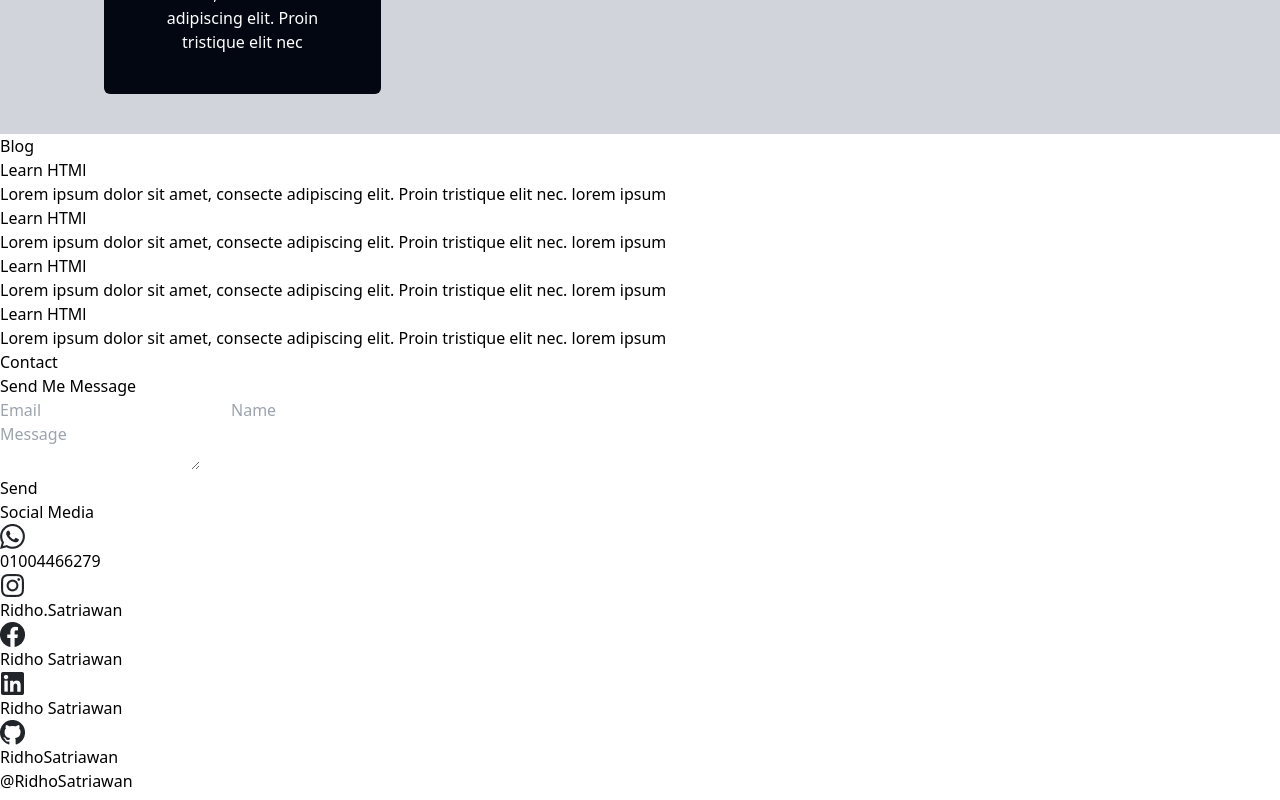
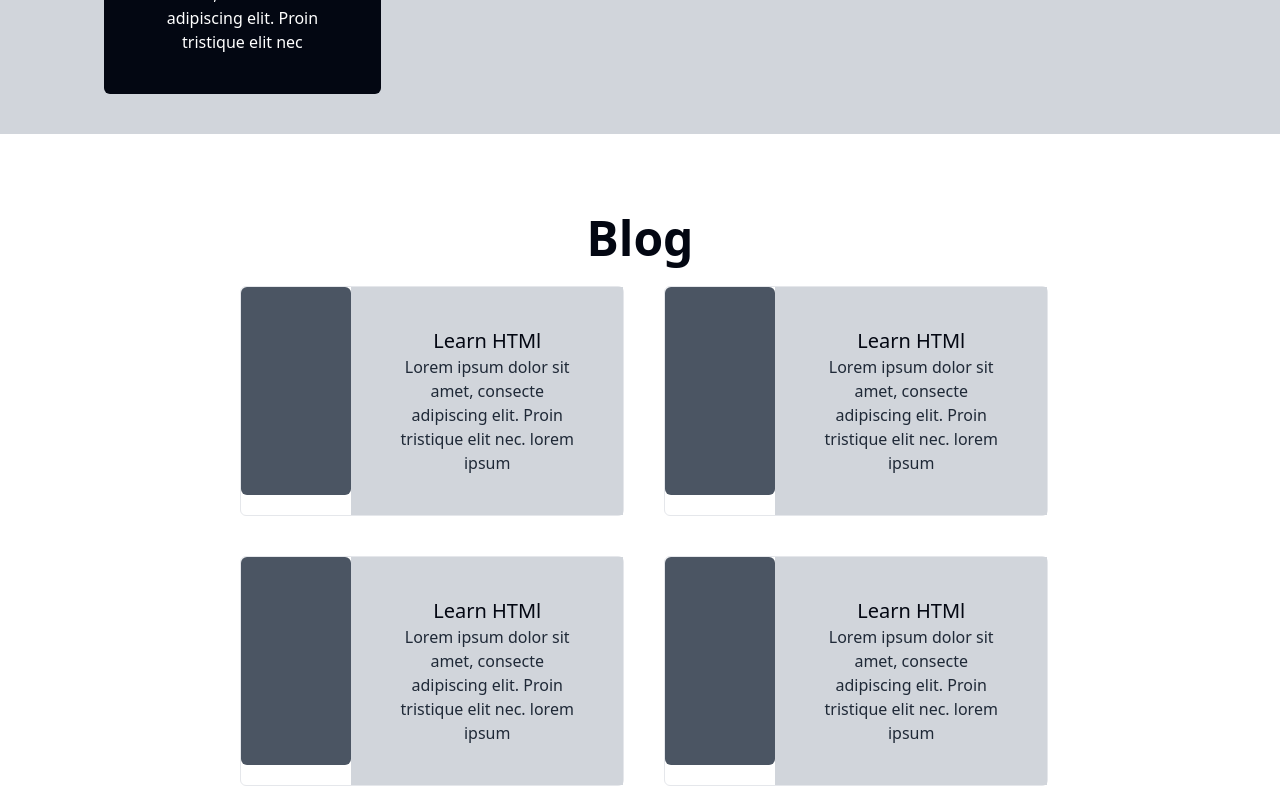
Before and after one commit to dinaHellal/R-Portfolio, a React (Create React App) app: page / in a window 1280 px wide. Shown: the part 1680-2480 px from the top of the page. Built offline with nearby package versions, Linux system fonts and the light colour scheme.

Commit message:
Update: Blog Section Style

```diff
--- a/src/components/blog.jsx
+++ b/src/components/blog.jsx
@@ -2,40 +2,41 @@
 function Blog() {
   return (
 
-<section class="blog">
+<section class="blog p-20 ">
 <div class="container">
-  <h2>Blog</h2>
-  <div class="blogs-list">
-    <div class="blog-item">
-      <div class="blog-image">
+  <h2 className="text-5xl font-bold text-gray-950 mb-6 text-center">Blog</h2>
+  <div class="blogs-list flex flex-wrap gap-10 ml-40  ">
+    <div class="blog-item  flex bg-white border rounded-md w-96  ">
+      <div class="blog-image  w-96 h-52 rounded-md bg-gray-600">
       </div>
-      <div class="blog-info">
-        <h3>Learn HTMl</h3>
-        <p>Lorem ipsum dolor sit amet, consecte adipiscing elit. Proin tristique elit nec. lorem ipsum</p>
+      <div class="blog-info text-center bg-gray-300 p-10">
+        <h3 className="text-xl text-gray-950">Learn HTMl</h3>
+        <p className="text-gray-800">Lorem ipsum dolor sit amet, consecte adipiscing elit. Proin tristique elit nec. lorem ipsum</p>
       </div>
     </div>
-    <div class="blog-item">
-      <div class="blog-image">
+
+    <div class="blog-item  flex bg-white border rounded-md w-96  ">
+    <div class="blog-image  w-96 h-52 rounded-md bg-gray-600">
       </div>
-      <div class="blog-info">
-        <h3>Learn HTMl</h3>
-        <p>Lorem ipsum dolor sit amet, consecte adipiscing elit. Proin tristique elit nec. lorem ipsum</p>
+      <div class="blog-info text-center bg-gray-300 p-10">
+        <h3 className="text-xl text-gray-950">Learn HTMl</h3>
+        <p className="text-gray-800">Lorem ipsum dolor sit amet, consecte adipiscing elit. Proin tristique elit nec. lorem ipsum</p>
       </div>
     </div>
-    <div class="blog-item">
-      <div class="blog-image">
+    <div class="blog-item  flex bg-white border rounded-md w-96  ">
+      <div class="blog-image  w-96 h-52 rounded-md bg-gray-600">
       </div>
-      <div class="blog-info">
-        <h3>Learn HTMl</h3>
-        <p>Lorem ipsum dolor sit amet, consecte adipiscing elit. Proin tristique elit nec. lorem ipsum</p>
+      <div class="blog-info text-center bg-gray-300 p-10">
+        <h3 className="text-xl text-gray-950">Learn HTMl</h3>
+        <p className="text-gray-800">Lorem ipsum dolor sit amet, consecte adipiscing elit. Proin tristique elit nec. lorem ipsum</p>
       </div>
     </div>
-    <div class="blog-item">
-      <div class="blog-image">
+    <div class="blog-item  flex bg-white border rounded-md w-96  ">
+      <div class="blog-image  w-96 h-52 rounded-md bg-gray-600">
       </div>
-      <div class="blog-info">
-        <h3>Learn HTMl</h3>
-        <p>Lorem ipsum dolor sit amet, consecte adipiscing elit. Proin tristique elit nec. lorem ipsum</p>
+      <div class="blog-info text-center bg-gray-300 p-10">
+        <h3 className="text-xl text-gray-950">Learn HTMl</h3>
+        <p className="text-gray-800">Lorem ipsum dolor sit amet, consecte adipiscing elit. Proin tristique elit nec. lorem ipsum</p>
       </div>
     </div>
   </div>
```
